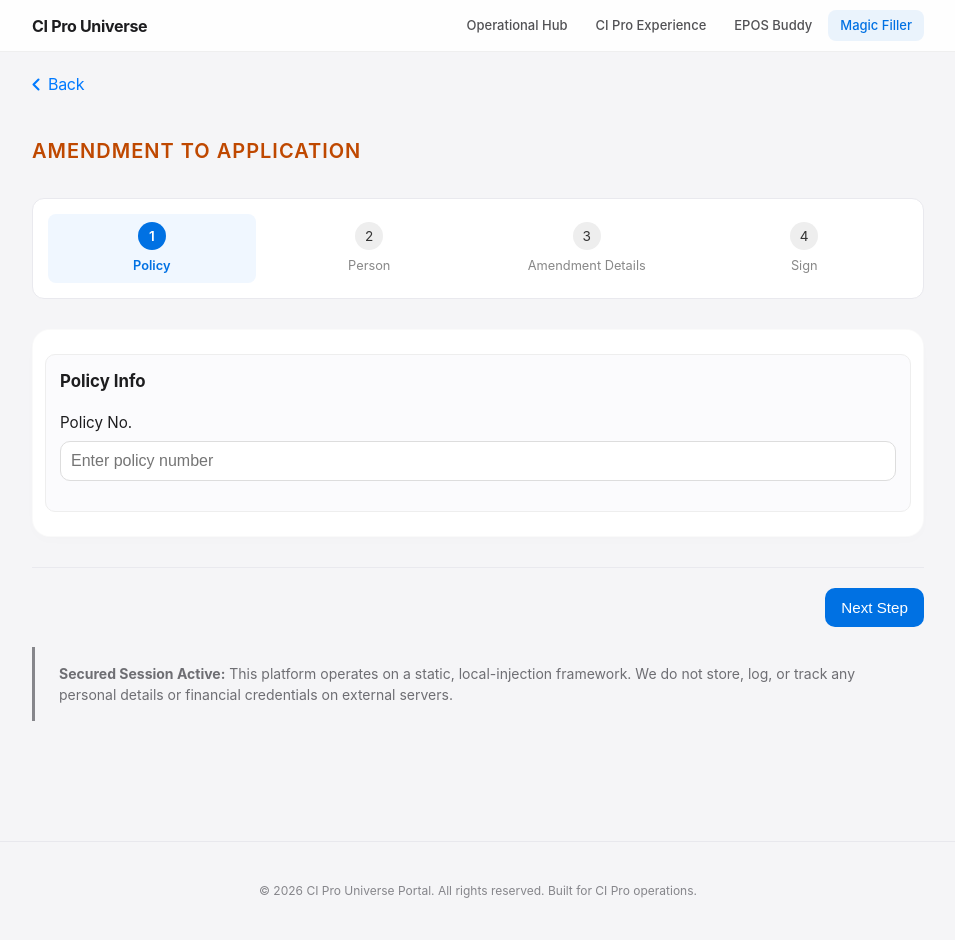
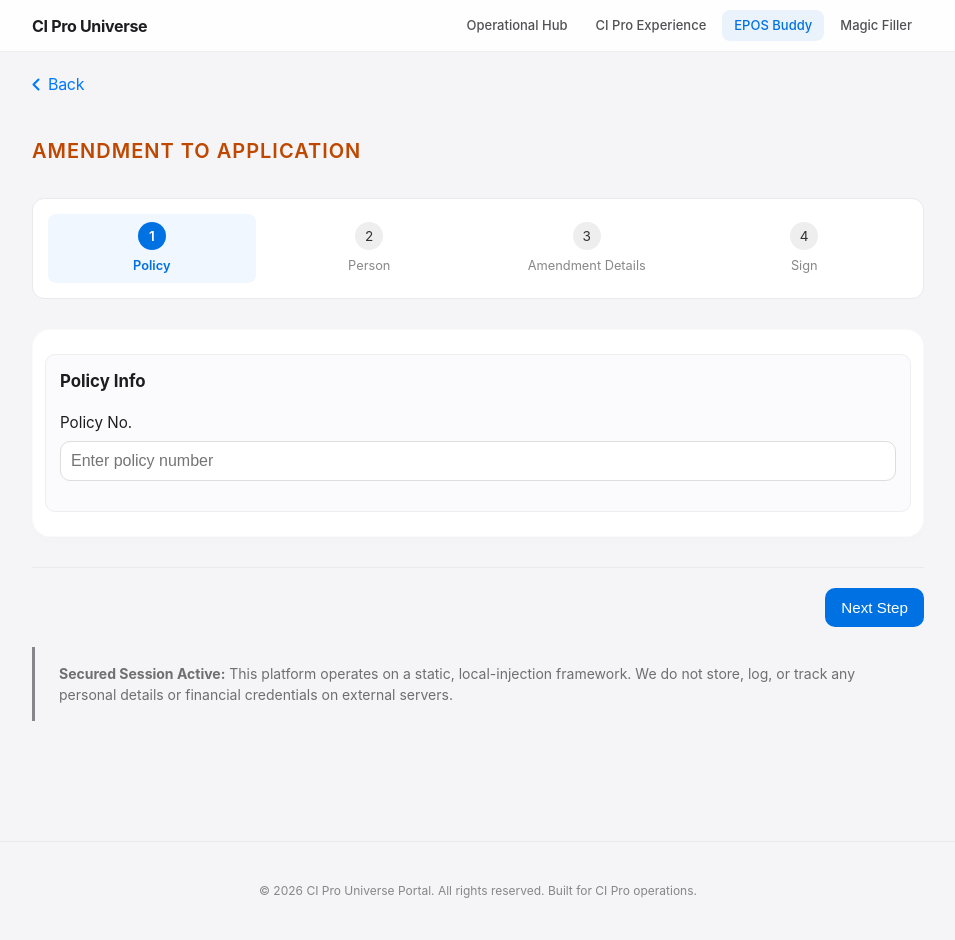
Before and after one commit to TND4-ZQJS/testerrornbrfc, a plain HTML site: page index.html in a window 1280 px wide. Shown: the whole page, without its empty margins (162-1117 px from the left). Drawn offline with nearby package versions, Linux system fonts and the light colour scheme.

Commit message:
Update index.html

```diff
--- a/index.html
+++ b/index.html
@@ -376,8 +376,8 @@ a.back-link svg {margin-left: -6px;transform: translateY(0.5px);stroke: #007aff
             <nav class="nav-menu" id="navMenu">
                 <a href="dashboard.html" class="nav-item">Operational Hub</a>
                 <a href="cipro-experience.html" class="nav-item">CI Pro Experience</a>
-                <a href="eposbuddy.html" class="nav-item">EPOS Buddy</a>
-                <a href="magicfiller.html" class="nav-item active">Magic Filler</a>
+                <a href="eposbuddy.html" class="nav-item active">EPOS Buddy</a>
+                <a href="magicfiller.html" class="nav-item">Magic Filler</a>
             </nav>
         </div>
     </header>
```
